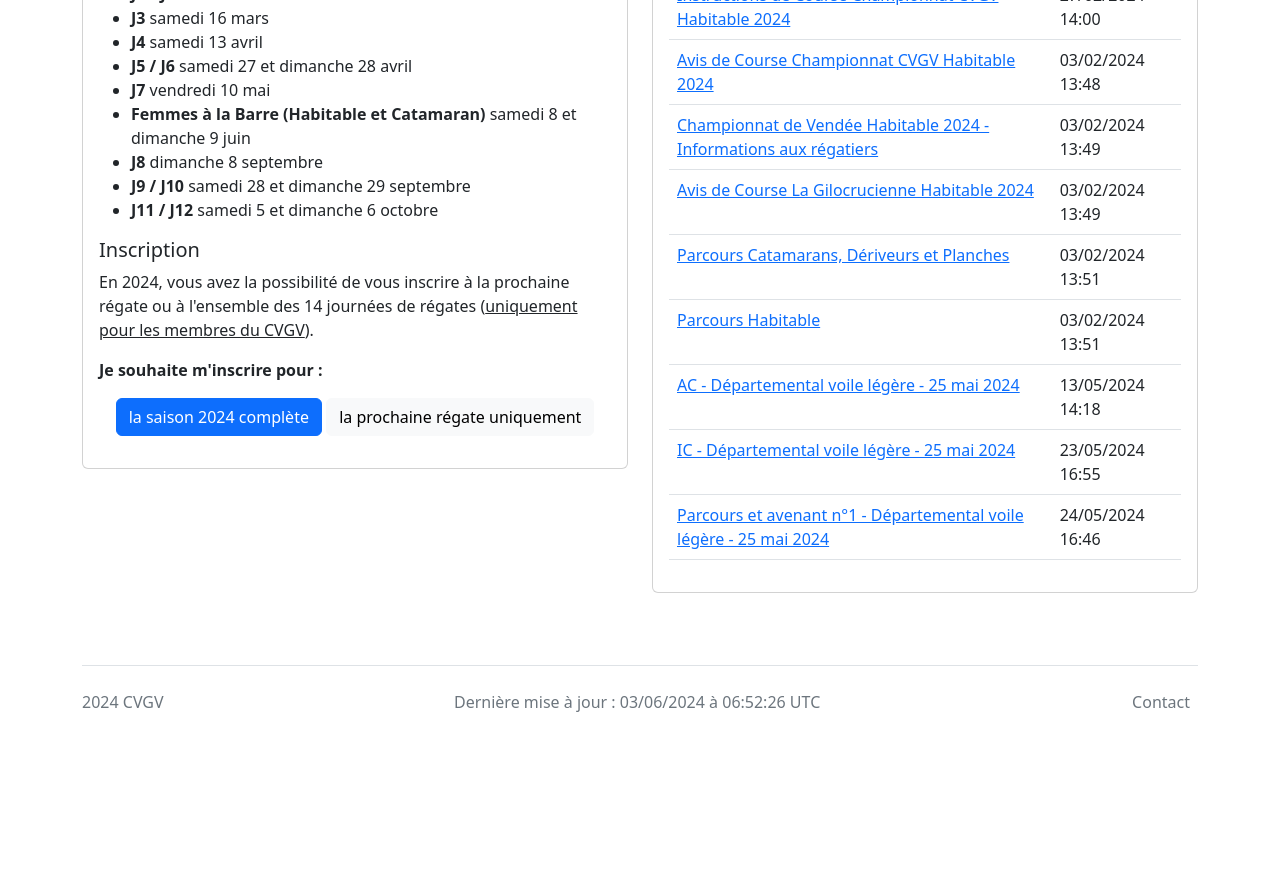
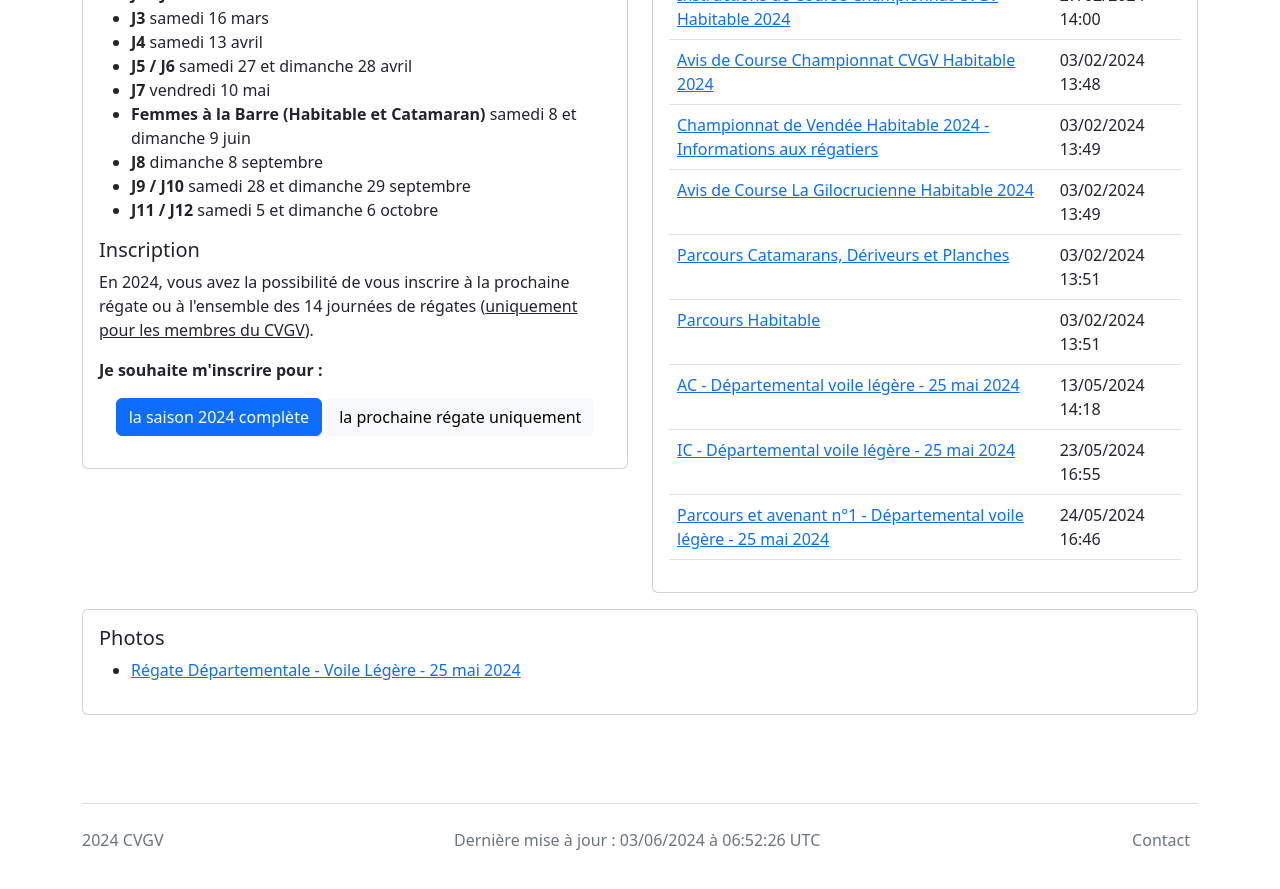
Before and after one commit to cvgv-asso/cvgv-asso.github.io, a Jekyll site: the page built from regates.html, in a window 1280 px wide and 900 px high, scrolled down 594 px. Shown: the top 889 px of the window. Built offline with Jekyll 4.4.1, drawn with Linux system fonts in a browser that asks for light colours; comment, search, counter and statistics services are not loaded; before the commit the page ends 1356 px from its top, so only the background shows below that.

Commit message:
ajout photos departemental 25 mai 2024

```diff
--- a/regates.html
+++ b/regates.html
@@ -131,5 +131,16 @@ order: 3
             </div>
         </div>
 
+
+        <div class="col-md-12 my-3">
+            <div class="card">
+                <div class="card-body">
+                    <h5 class="card-title">Photos</h5>
+                    <ul>
+                        <li><a href="https://photos.app.goo.gl/SoFAwY9jVY9SpJAB6">Régate Départementale - Voile Légère - 25 mai 2024</a></li>
+                    </ul>
+                </div>
+            </div>
+        </div>
     </div>
 </div>
```
